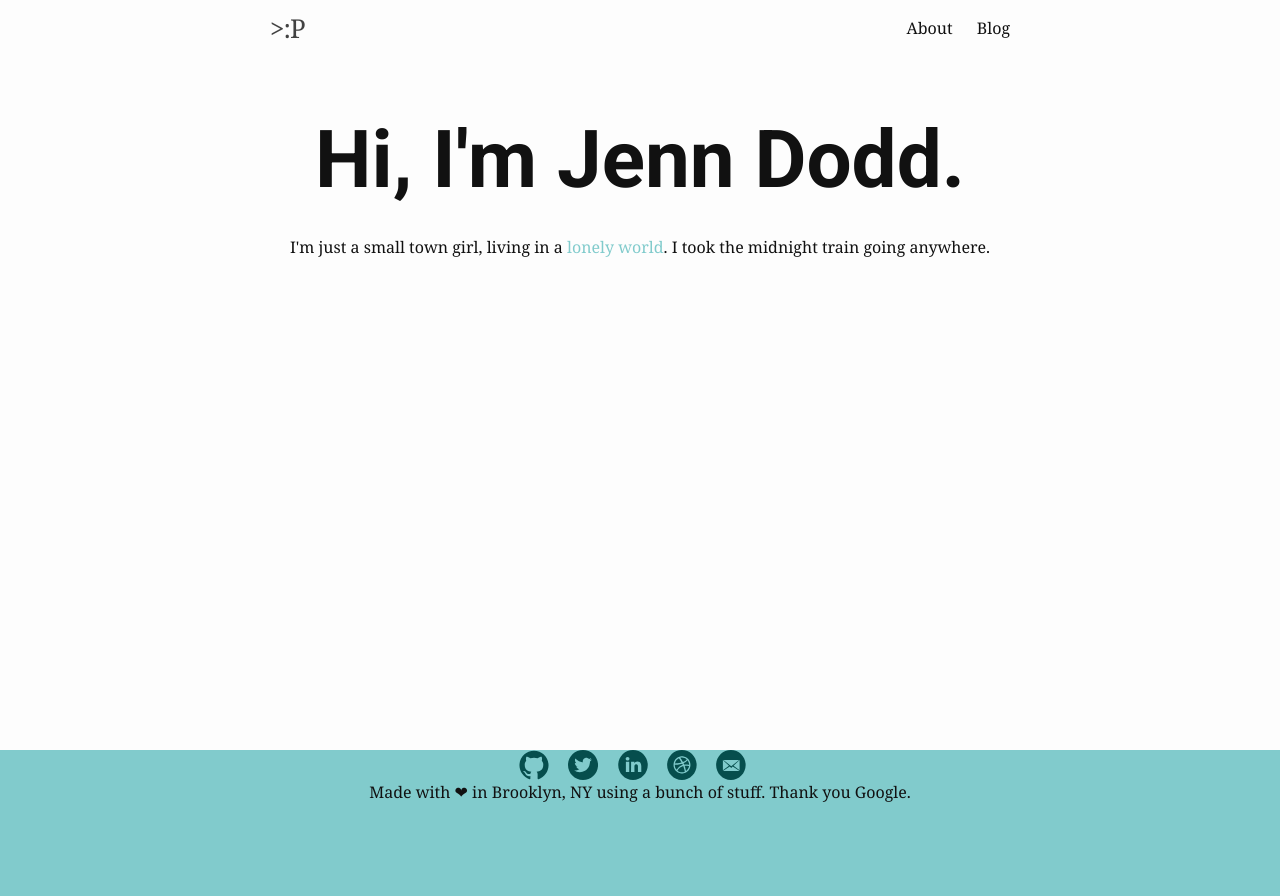
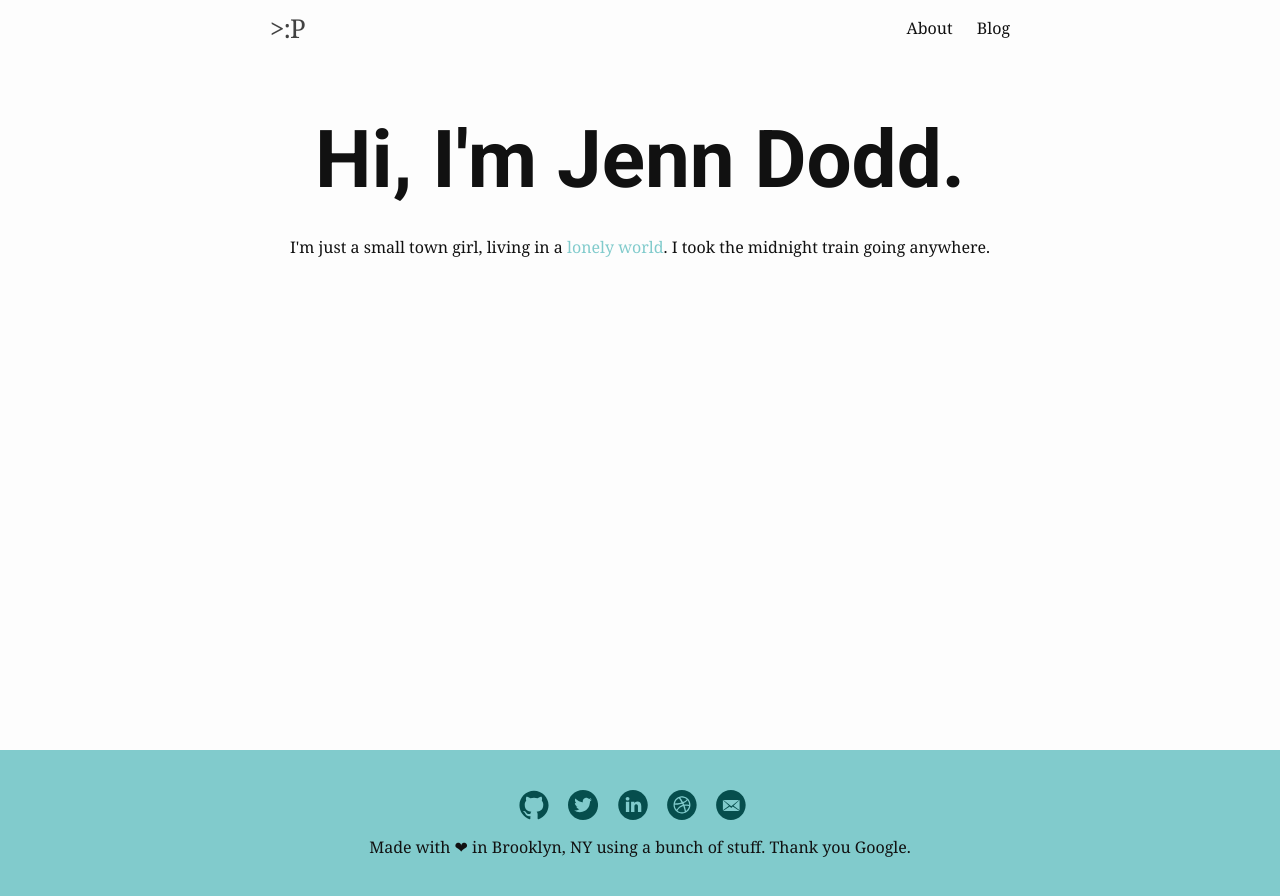
Before and after one commit to jenndodd/jenn-jekyll, a Jekyll site: the page built from index.html, in a window 1280 px wide. Shown: the top 896 px of the page. Built offline with Jekyll 4.4.1, drawn with Linux system fonts in a browser that asks for light colours.

Commit message:
add whitespace classes

```diff
--- a/_sass/_base.scss
+++ b/_sass/_base.scss
@@ -224,3 +224,19 @@
   font-size: 80px;
   font-weight: 700;
 }
+
+/**
+  * Whitespace
+  */
+
+.ptl {
+  padding-top: 15px;
+}
+
+.mtl {
+  margin-top: 15px;
+}
+
+.ptxl {
+  padding-top: 20px;
+}
```
